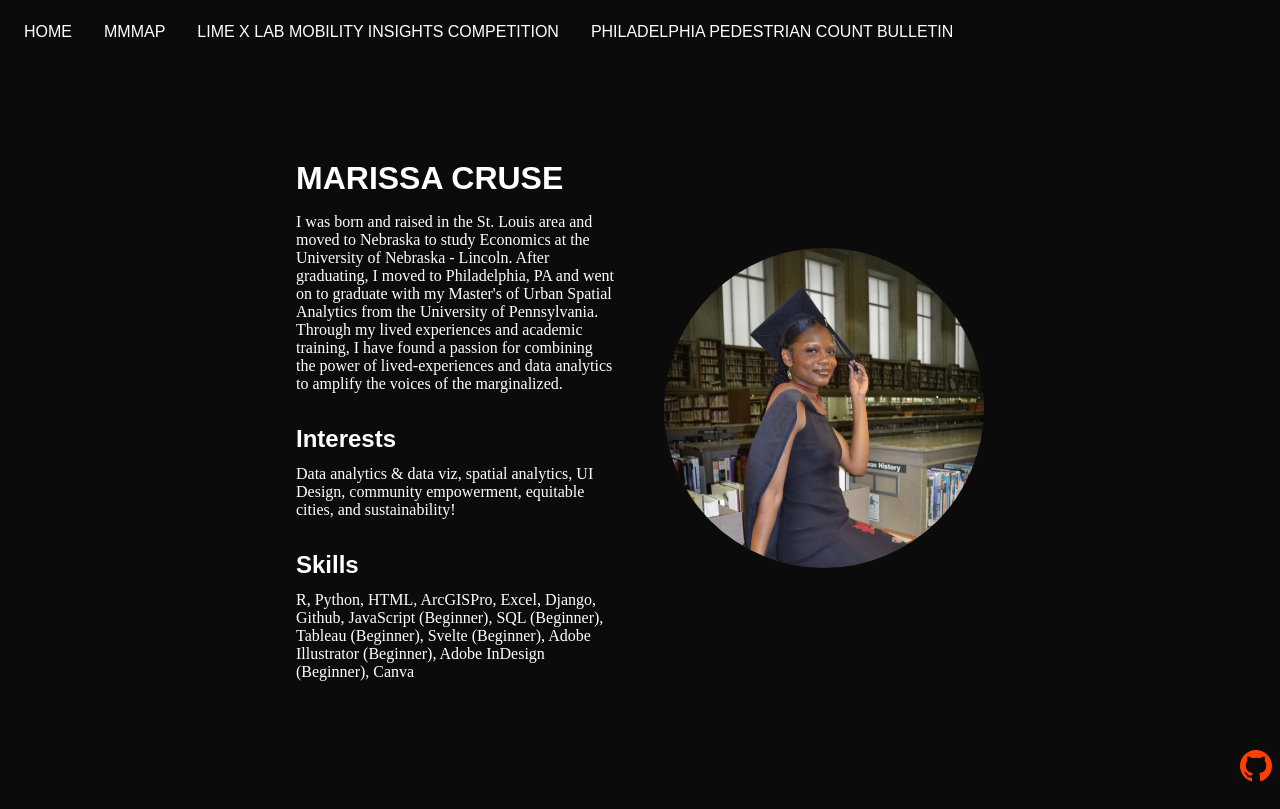
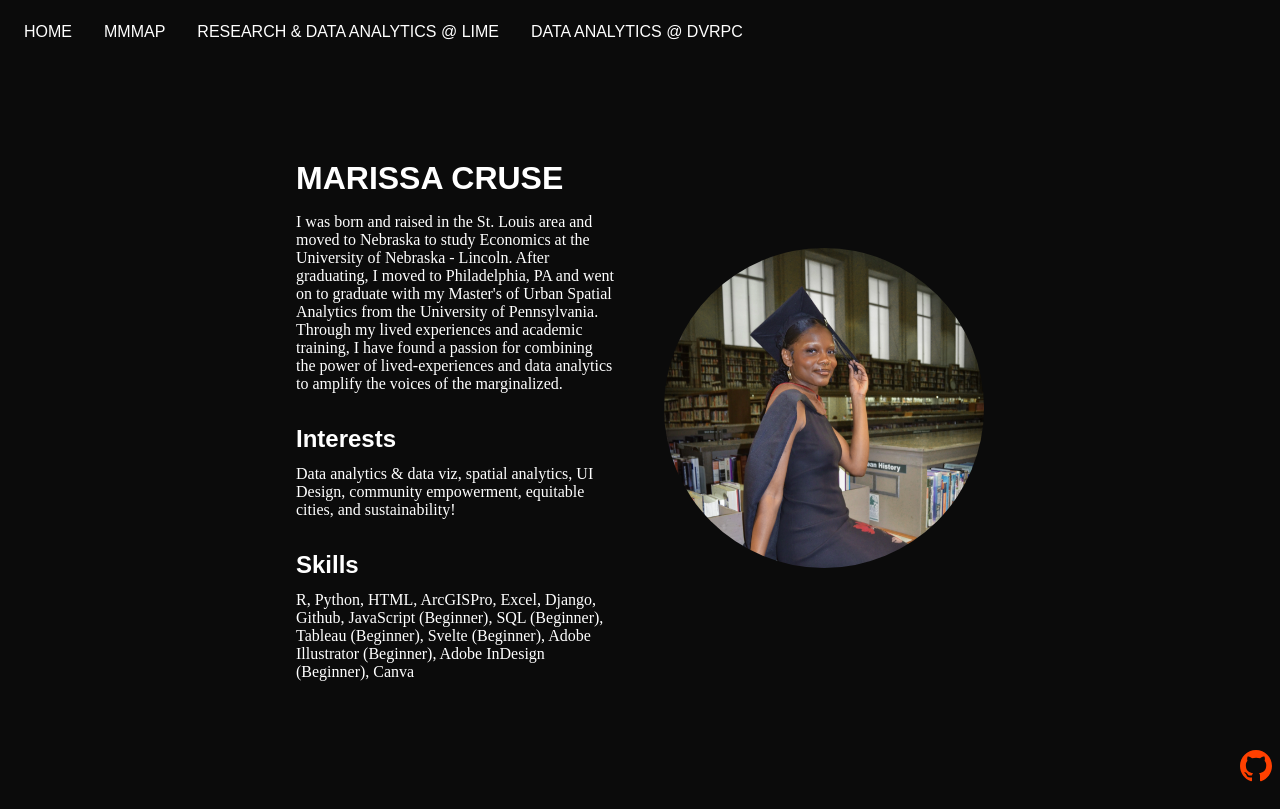
Before and after one commit to crusem/portfolio, a SvelteKit app: page / in a window 1280 px wide. Built offline with nearby package versions, Linux system fonts and the light colour scheme.

Commit message:
Update navigation.svelte

```diff
--- a/src/components/molecules/navigation.svelte
+++ b/src/components/molecules/navigation.svelte
@@ -7,10 +7,10 @@
 			<a href="/MMMAP">MMMAP</a>
 		</li>
 		<li>
-			<a href="/predictive_modeling">Lime X LAB Mobility Insights Competition</a>
+			<a href="/predictive_modeling">Research & Data Analytics @ Lime</a>
 		</li>
 		<li>
-			<a href="/data_analytics">Philadelphia Pedestrian Count Bulletin</a>
+			<a href="/data_analytics">Data Analytics @ DVRPC</a>
 		</li>
 	</ul>
 </nav>
```
